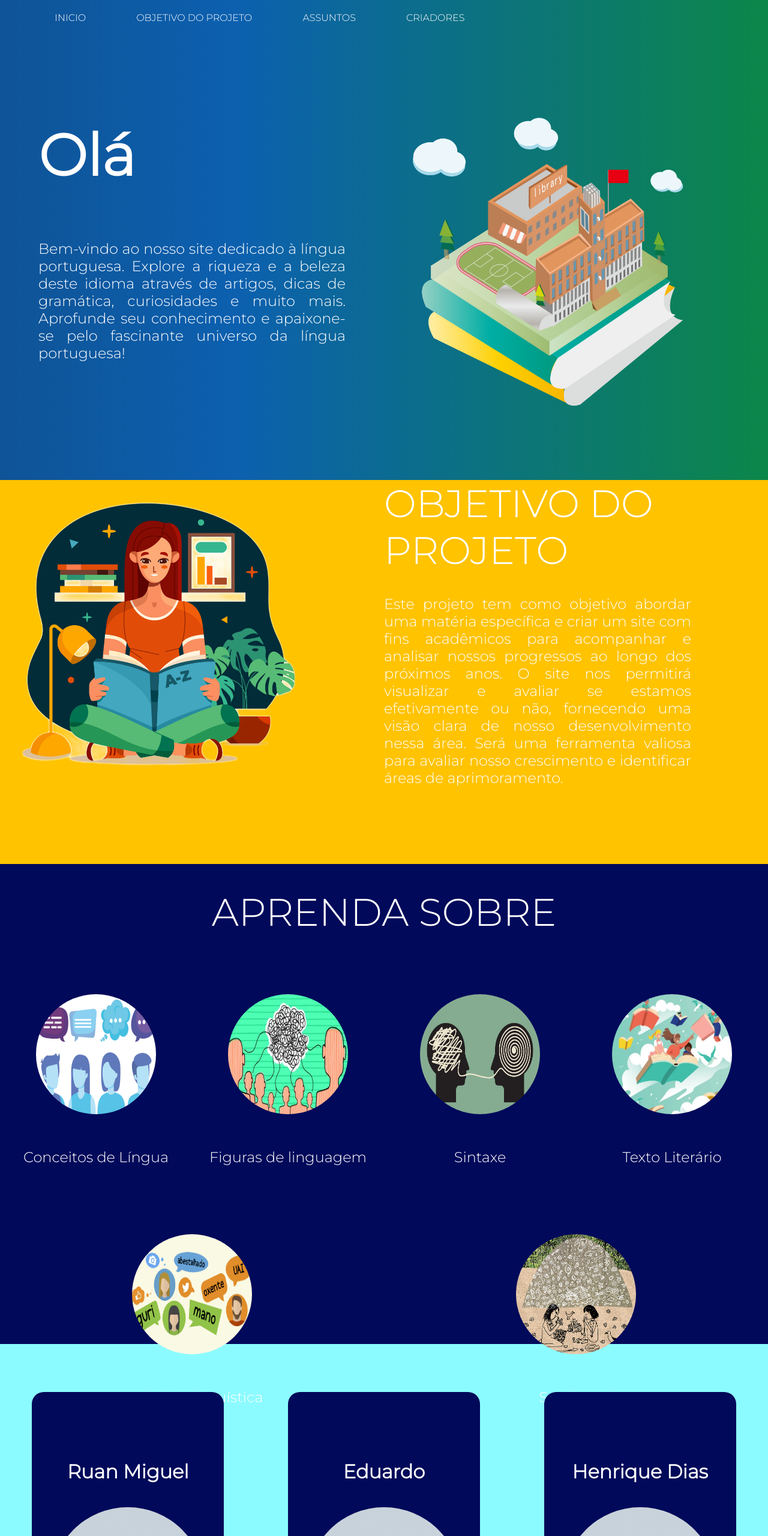
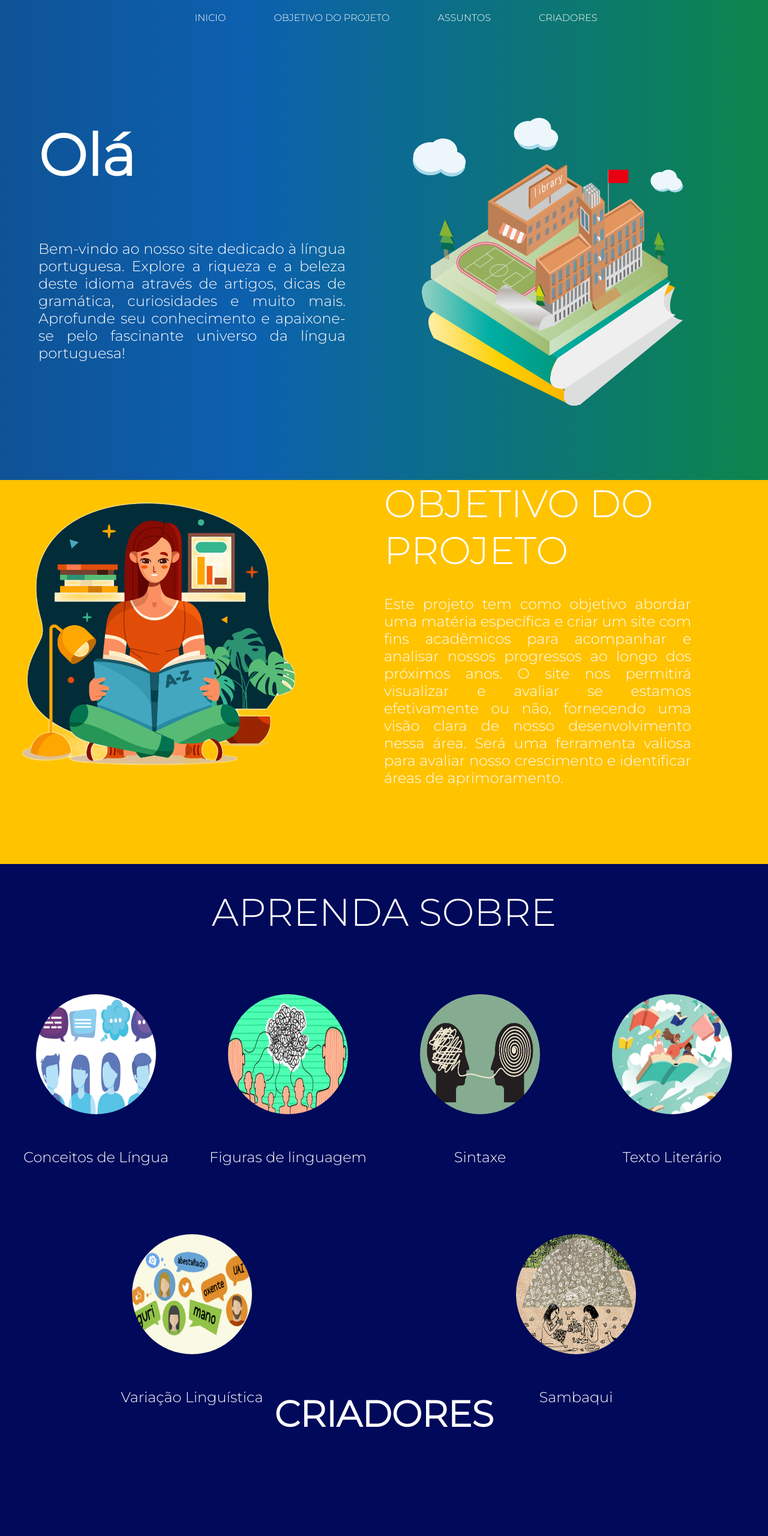
Before and after one commit to rumians/projeto-integrador, a plain HTML site: page index.html in a window 1280 px wide. Shown: the top 2560 px of the page at 60% size. Drawn offline with Linux system fonts and the light colour scheme.

Commit message:
correçoes

```diff
--- a/css/style.css
+++ b/css/style.css
@@ -8,9 +8,10 @@
 
 html {
   font-family: 'Montserrat', sans-serif;
+  scroll-behavior: smooth;
 }
 
-header {
+#cabeçalho {
   height: 100%;
   width: 100%;
   display: flex;
@@ -39,7 +40,7 @@ header {
 
 #menuzin {
   width: 100%;
-  padding: 20px 4%;
+  padding: 20px;
   position: fixed;
   top: 0;
   left: 0;
@@ -50,14 +51,19 @@ header {
 #menuzin.rolagem {
   background-color: #ffffff;
   color: #fff;
+  display: flex;
+  align-items: center;
+  justify-content: center;
 }
 
 #menuzin ul {
+  display: flex;
+  align-items: center;
+  justify-content: center;
   list-style-type: none;
 }
 
 #menuzin ul li {
-  display: inline-block;
   margin: 0 40px;
 }
 
@@ -315,10 +321,6 @@ header {
   color: #fff;
 }
 
-footer {
-  color: white;
-}
-
 #crias {
   font-weight: lighter;
   font-size: 3rem;
@@ -339,9 +341,22 @@ footer {
   margin: 0 auto;
 }
 
-footer {
+#rodape {
   display: flex;
-  background-color: hwb(182 55% 0%);
+  color: white;
+  background-color: #00095a;
+}
+
+.titulocriadores  {
+  display: flex;
+  justify-content: center;
+  width: 100%;
+  height: 200px;
+}
+
+.titulocriadores h1 {
+  font-size: 60px;
+  color: white;
 }
 
 .usuarios-div {
--- a/index.html
+++ b/index.html
@@ -10,19 +10,16 @@
     <link rel="stylesheet" href="css/style.css" />
     <script src="menu.js"></script>
   </head>
-
   <body>
-    <header>
-      <div class="flex">
+    <header id="cabeçalho">
         <div id="menuzin">
           <ul>
             <li><a href="#cabeçalho">INICIO</a></li>
             <li><a href="#parte">OBJETIVO DO PROJETO</a></li>
             <li><a href="#conteudo">ASSUNTOS</a></li>
-            <li><a href="#criadores">CRIADORES</a></li>
+            <li><a href="#rodape">CRIADORES</a></li>
           </ul>
         </div>
-      </div>
       <h1 id="titulo">Olá</h1>
       <img
         id="escola"
@@ -132,26 +129,18 @@
         </li>
       </ul>
     </main>
-    <footer>
+    <footer id="rodape">
       <div class="todos-usuarios">
-        <div
-          class="usuarios-div"
-          onclick="window.open('https://github.com/rumians')"
-        >
+        <div class="titulocriadores"><h1>CRIADORES</h1></div>
+        <div class="usuarios-div" onclick="window.open('https://github.com/rumians')">
           <div class="nome">Ruan Miguel</div>
           <img class="foto" src="midia/foto.png" alt="foto de perfil" />
         </div>
-        <div
-          class="usuarios-div"
-          onclick="window.open('https://github.com/GoodSir6')"
-        >
+        <div class="usuarios-div" onclick="window.open('https://github.com/GoodSir6')">
           <div class="nome">Eduardo</div>
           <img class="foto" src="midia/foto.png" alt="foto de perfil" />
         </div>
-        <div
-          class="usuarios-div"
-          onclick="window.open('https://github.com/Henrique0330')"
-        >
+        <div class="usuarios-div" onclick="window.open('https://github.com/Henrique0330')">
           <div class="nome">Henrique Dias</div>
           <img class="foto" src="midia/foto.png" alt="foto de perfil " />
         </div>
```
